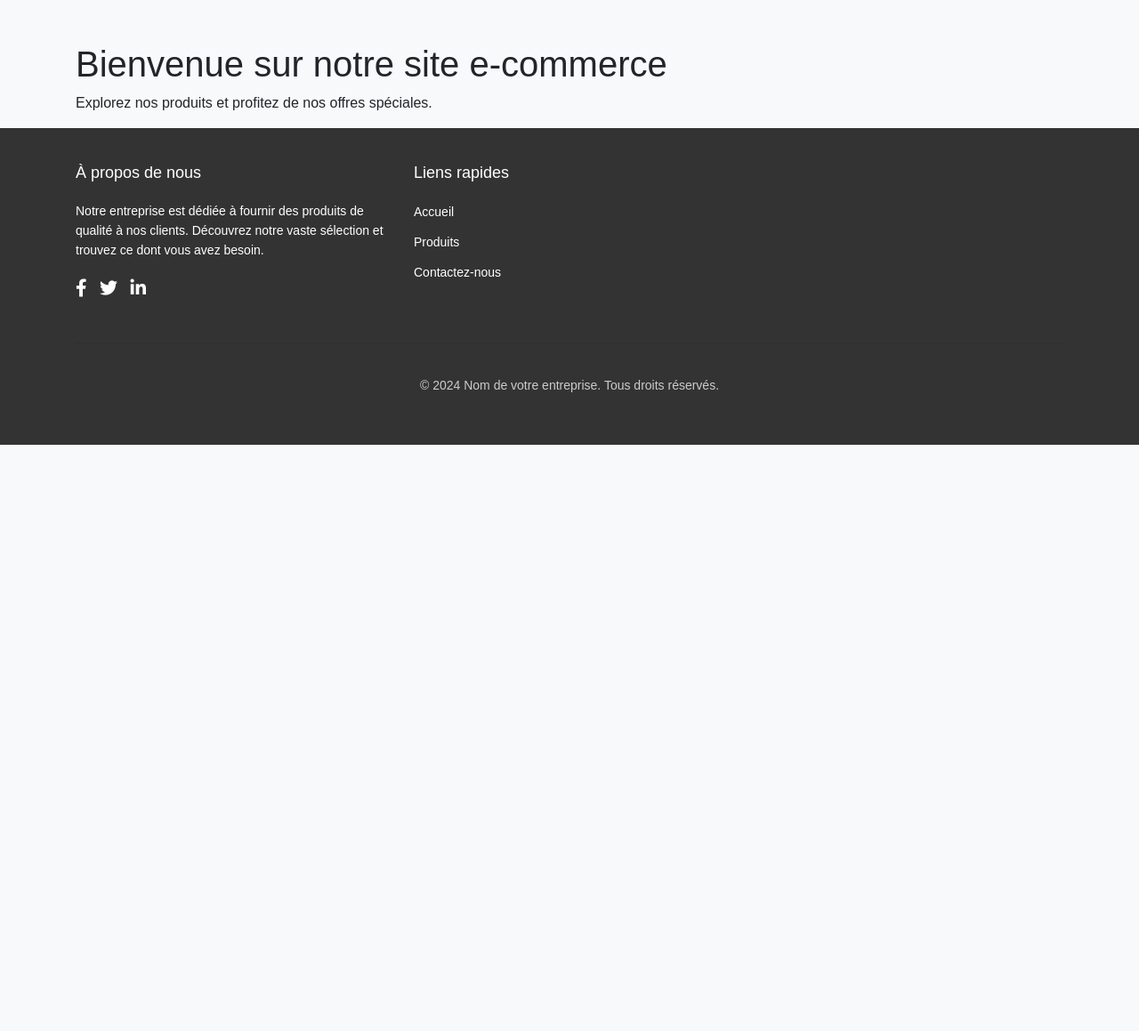
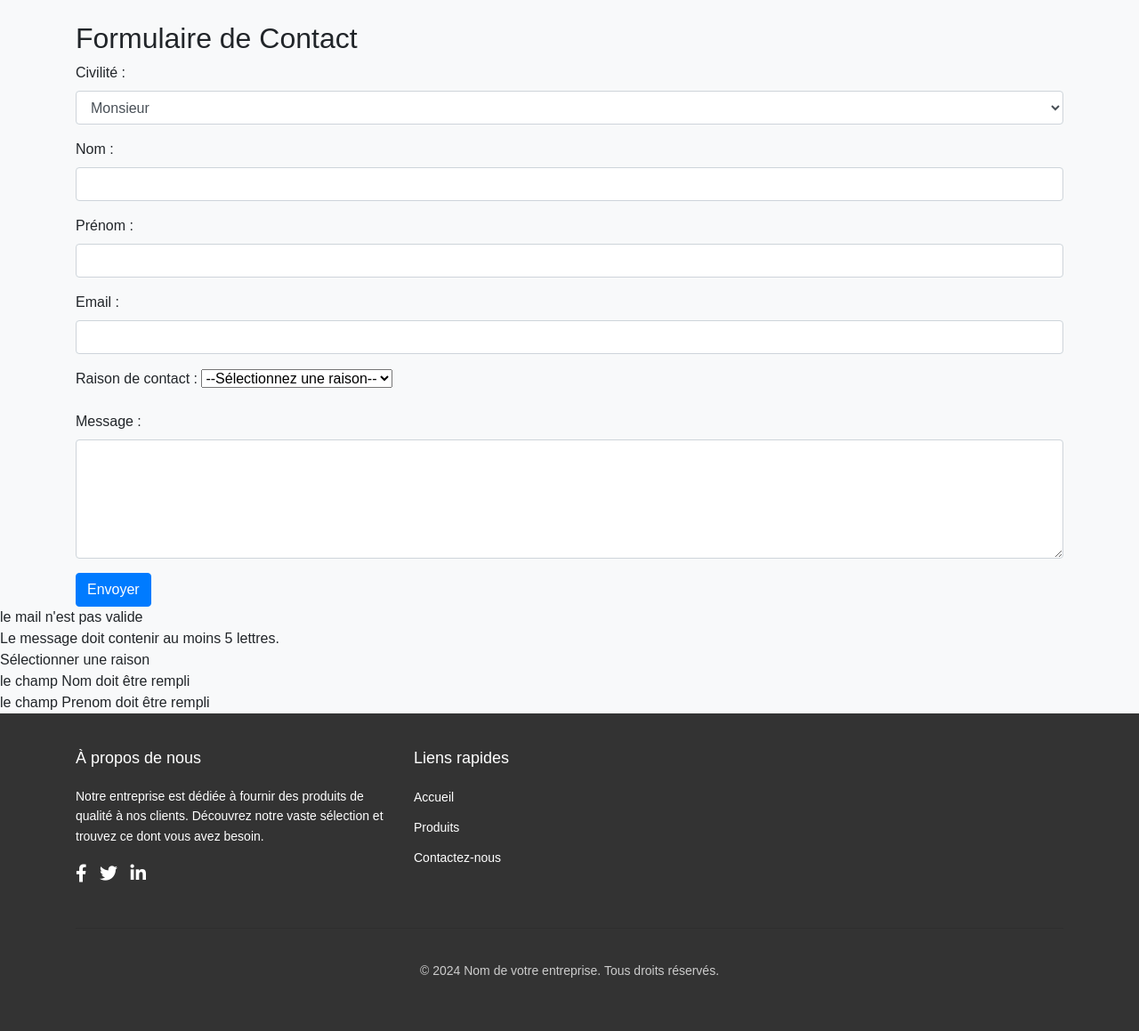
Before and after one commit to ericoriez/PHP-Base, a PHP site: page /index.php?page=contact in a window 1280 px wide. Shown: the part 82-1241 px from the top of the page at 89% size. Before the commit the page ends 582 px from the top, so only its background shows below. Run offline with PHP 8.4, Linux system fonts and the light colour scheme.

Commit message:
formulaire

```diff
--- /dev/null
+++ b/contact.php
@@ -0,0 +1,136 @@
+<?php include 'header.php'; ?>
+<main>
+    <div class="container mt-4">
+        <h2>Formulaire de Contact</h2>
+        <form action="index.php?page=contact" method="POST">
+            <div class="form-group">
+                <label for="civilite">Civilité :</label>
+                <select class="form-control" id="civilite" name="civilite">
+                    <option value="M">Monsieur</option>
+                    <option value="Mme">Madame</option>
+                    <option value="Autre">Autre</option>
+                </select>
+            </div>
+            <div class="form-group">
+                <label for="nom">Nom :</label>
+                <input type="text" class="form-control" id="nom" name="nom">
+            </div>
+            <div class="form-group">
+                <label for="prenom">Prénom :</label>
+                <input type="text" class="form-control" id="prenom" name="prenom">
+            </div>
+            <div class="form-group">
+                <label for="email">Email :</label>
+                <input type="email" class="form-control" id="email" name="email">
+            </div>
+            <div class="form-group">
+                <label for="raison_contact">Raison de contact :</label>
+                <select id="raison_contact" name="raison_contact">
+                    <option value="">--Sélectionnez une raison--</option>
+                    <option value="support">Support</option>
+                    <option value="ventes">Ventes</option>
+                    <option value="information">Information</option>
+                </select>
+            </div>
+            <div class="form-group">
+                <label for="message">Message :</label>
+                <textarea class="form-control" id="message" name="message" rows="5"></textarea>
+            </div>
+            <button type="submit" class="btn btn-primary">Envoyer</button>
+        </form>
+    </div>
+</main>
+<?php
+
+// Déclaration des variables lier au input du formulaire
+$message = $_POST['message'] ?? '';
+$email = $_POST['email'] ?? '';
+$raisonContact = $_POST['raison_contact'] ?? '';
+$nom = $_POST['nom'] ?? '';
+$prenom = $_POST['prenom'] ?? '';
+
+
+// Fonction pour vérifier si le champ message a au moins 5 lettres
+function verifierMessage($message)
+{
+    // Supprime les espaces en début et fin de chaîne et vérifie la longueur
+    if (strlen(trim($message)) >= 5) {
+        return true;
+    } else {
+        return false;
+    }
+}
+
+// Fonction pour verifier si l'input email recoit bien une valeur de type email
+function verifierEmail($email)
+{
+    if (filter_var($email, FILTER_VALIDATE_EMAIL)) {
+
+        return true;
+    } else {
+        return false;
+    }
+}
+
+// Fonction pour vérifier si une raison et sélectionner
+function verifierRaison($raison){
+
+    $raisonValide = ['support', 'ventes', 'information'];
+    return in_array($raison, $raisonValide);
+
+}
+
+function verifierNom($nom){
+    return !empty($nom);
+}
+
+function verifierPrenom($prenom){
+    return !empty($prenom);
+}
+
+
+// Condition pour afficher les messages
+if (verifierEmail($email)) {
+
+    echo ("le mail est valide<br>");
+} else {
+    echo ("le mail n'est pas valide<br>");
+}
+
+
+
+if (verifierMessage($message)) {
+    echo "Le message est valide.<br>";
+} else {
+    echo "Le message doit contenir au moins 5 lettres.<br>";
+}
+
+
+if (verifierRaison($raisonContact)){
+
+    echo "Raison sélectionner<br>";
+
+}else {
+    echo "Sélectionner une raison<br>";
+}
+
+
+if (verifierNom($nom)){
+    echo "Nom : $nom<br>";
+}else{
+    echo "le champ Nom doit être rempli<br>";
+}
+
+
+if (verifierPrenom($prenom)){
+    echo "Prenom : $prenom<br>";
+}else{
+    echo "le champ Prenom doit être rempli<br>";
+}
+
+?>
+
+
+
+<?php include 'footer.php'; ?>
+</body>
--- a/header.php
+++ b/header.php
@@ -4,7 +4,7 @@
 <head>
     <meta charset="UTF-8">
     <meta name="viewport" content="width=device-width, initial-scale=1.0">
-    <title><?php echo $title?></title>
+    <title>Score game</title>
     <link rel="stylesheet" href="https://maxcdn.bootstrapcdn.com/bootstrap/4.5.2/css/bootstrap.min.css">
     <link rel="stylesheet" href="styles.css">
     <link rel="stylesheet" href="https://cdnjs.cloudflare.com/ajax/libs/font-awesome/5.15.4/css/all.min.css">
@@ -21,13 +21,13 @@
             <div class="collapse navbar-collapse" id="navbarNav">
                 <ul class="navbar-nav">
                     <li class="nav-item active">
-                        <a class="nav-link" href="./index.php">Accueil</a>
+                        <a class="nav-link" href="index.php?page=home">Accueil</a>
                     </li>
                     <li class="nav-item">
-                        <a class="nav-link" href="./produit.php">Produits</a>
+                        <a class="nav-link" href="index.php?page=produits">Produits</a>
                     </li>
                     <li class="nav-item">
-                        <a class="nav-link" href="#">Contact</a>
+                        <a class="nav-link" href="index.php?page=contact">Contact</a>
                     </li>
                 </ul>
             </div>
--- a/index.php
+++ b/index.php
@@ -1,16 +1,28 @@
 <?php
-$title = 'Accueil';
-include 'header.php'; ?>
 
-<main>
-  <div class="container mt-5">
-    <h1>Bienvenue sur notre site e-commerce</h1>
-    <p>Explorez nos produits et profitez de nos offres spéciales.</p>
+// Vérification de l'existence du paramètre 'page' dans l'URL
+if (isset($_GET['page'])) {
+    $page = $_GET['page'];
 
+    // Utilisation de switch case pour inclure les fichiers en fonction de 'page'
+    switch ($page) {
+        case 'home':
+            include('home.php');
+            break;
+        case 'produits':
+            include('produit.php');
+            break;
+            case 'contact':
+              include('contact.php');
+              break;
+        default:
+            // Si 'page' ne correspond à aucun cas connu, afficher une page d'erreur
+           include('404.php');
+            break;
+    }
+} else {
+    // Si le paramètre 'page' n'est pas défini, inclure une page par défaut
+    include('home.php');
+}
 
-
-    <!-- Contenu principal de la page -->
-  </div>
-</main>
-
-<?php include 'footer.php'; ?>
+?>
--- a/produit.php
+++ b/produit.php
@@ -1,7 +1,4 @@
-
-    <?php
-    $title = 'produit';
-    include 'header.php'; ?>
+<?php include 'header.php'; ?>
 <main>
     <div class="container mt-5">
         <h1>Produits sur notre site</h1>
--- a/styles.css
+++ b/styles.css
@@ -111,3 +111,12 @@ img {
 width: 30%;
 margin: 10px;
 }
+
+
+.error {
+    color: red;
+}
+
+.success {
+    color: green;
+}
```
Also changed, not shown: 404.php (added, +14 -0 lines), home.php (added, +14 -0 lines). Lines whose indentation alone changed are shown as unchanged.
